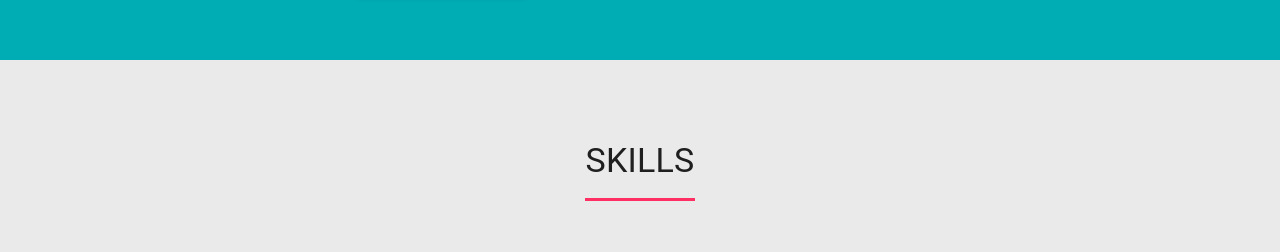
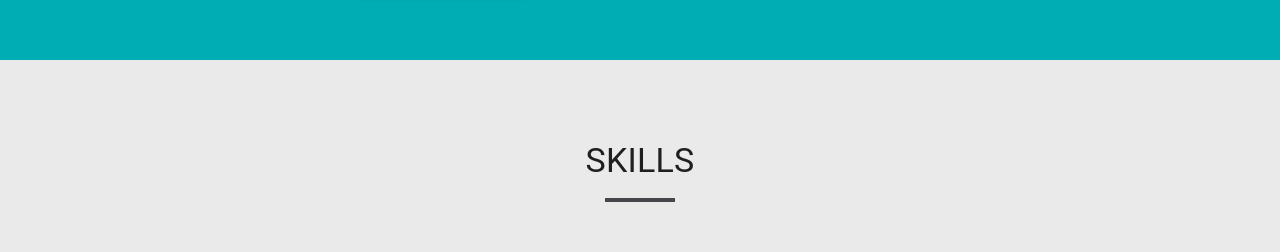
Before and after one commit to joycethh/portflio, a React (Create React App) app: page / in a window 1280 px wide. Shown: the part 360-612 px from the top of the page. Built offline with nearby package versions, Linux system fonts and the light colour scheme.

Commit message:
delete divider in the section container

```diff
--- a/src/SectionContainer.js
+++ b/src/SectionContainer.js
@@ -23,12 +23,17 @@ const StyledTitleBox = styled(Box)(({ theme }) => ({
   paddingBottom: theme.spacing(2),
   paddingTop: theme.spacing(10),
   textAlign: "center",
-  borderBottom: "3px solid #FF2E63",
+  // borderBottom: "3px solid #FF2E63",
   textTransform: "uppercase",
+  // backgroundColor: "pink",
+}));
 
-  // ":active": {
-  //   borderBottom: "1px solid red",
-  // },
+const HeaderBar = styled("div")(({ theme }) => ({
+  backgroundColor: "#444649",
+  height: "4px",
+  width: "70px",
+  display: "block",
+  margin: "auto",
 }));
 const SectionContainer = ({ title, children }) => {
   return (
@@ -38,6 +43,7 @@ const SectionContainer = ({ title, children }) => {
           <StyledTitleBox>
             <Typography variant="h4">{title}</Typography>
           </StyledTitleBox>
+          <HeaderBar />
         </div>
         <div>{children}</div>
       </Container>
```
